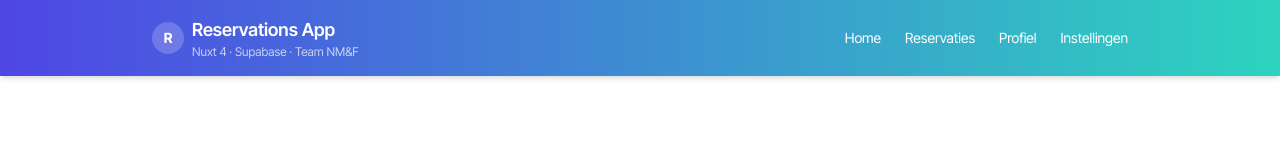
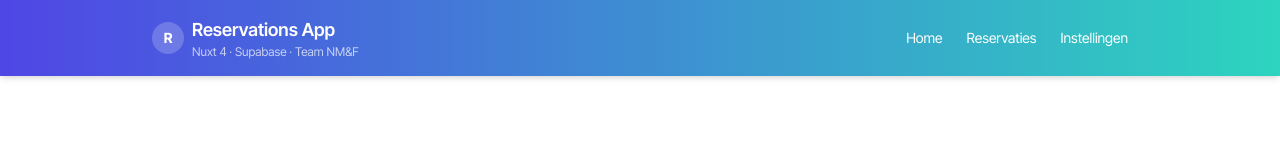
Before and after one commit to bossuytmagaly09/reservation-platform, a Nuxt app: page /app in a window 1280 px wide. Shown: the top 160 px of the page. Built offline with nearby package versions, Linux system fonts and the light colour scheme.

Commit message:
Header details aangepast

```diff
--- a/components/Header.vue
+++ b/components/Header.vue
@@ -43,12 +43,6 @@
           Reservaties
         </NuxtLink>
         <NuxtLink
-            to="/profile"
-            class="hover:text-[var(--color-bg)] transition"
-        >
-          Profiel
-        </NuxtLink>
-        <NuxtLink
             to="/settings"
             class="hover:text-[var(--color-bg)] transition"
         >
```
